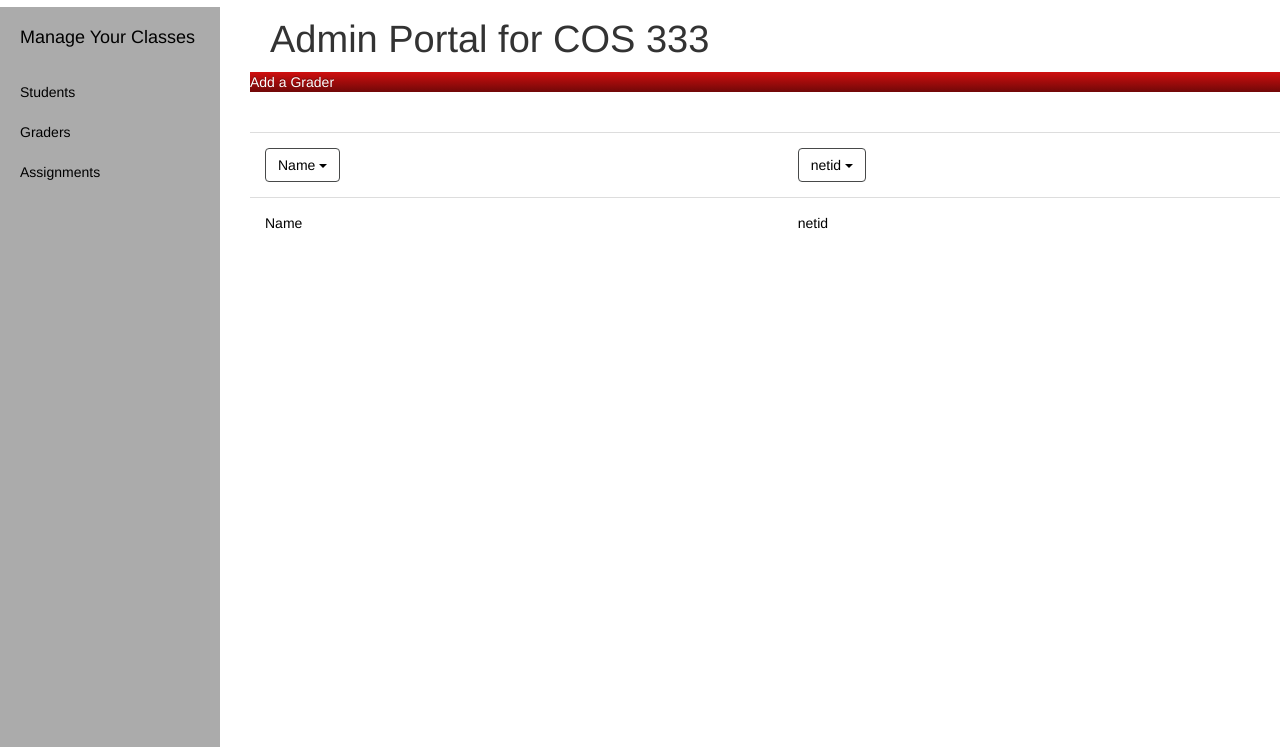
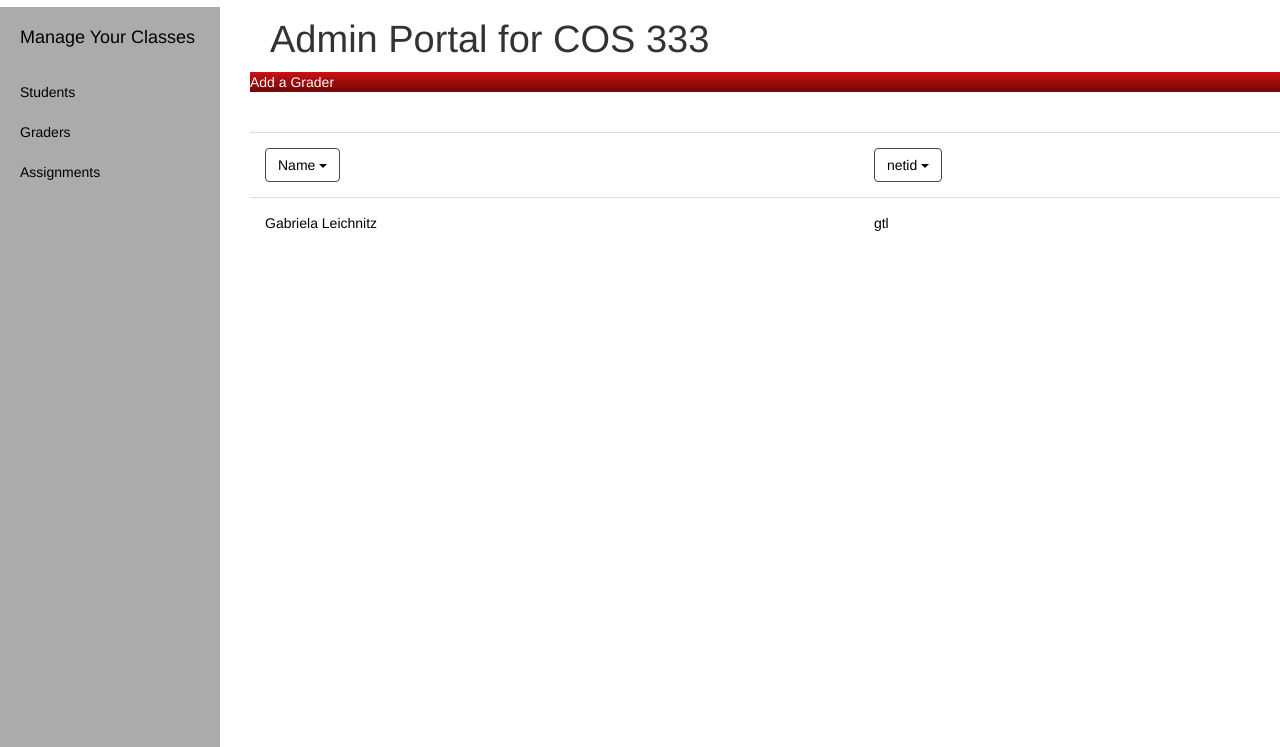
Before and after one commit to gleichnitz/333, a Flask app: template templates/admin_graders.html in a window 1280 px wide. Shown: the part 53-800 px from the top of the page. Run offline with Flask 2, Linux system fonts and the light colour scheme; the template is opened without the code that fills it, so the values that code supplies are empty.

Commit message:
change tables

```diff
--- a/templates/admin_admins.html
+++ b/templates/admin_admins.html
@@ -17,5 +17,7 @@
           </th>
           <th> Rubric </th>
       </tr>
+      <tr><td><a href="#"><div style="height:100%;width:100%">NBody</div></a></td>
+              <td><a href="#"><div style="height:100%;width:100%">click here</div></a></td>
     </table>
 {% endblock %}
--- a/templates/admin_graders.html
+++ b/templates/admin_graders.html
@@ -25,7 +25,7 @@
                   </ul>
               </div>
       </tr>
-              <tr><td><a href="#"><div style="height:100%;width:100%">Name</div></a></td>
-              <td><a href="#"><div style="height:100%;width:100%">netid</div></a></td>
+              <tr><td><a href="#"><div style="height:100%;width:100%">Gabriela Leichnitz</div></a></td>
+              <td><a href="#"><div style="height:100%;width:100%">gtl</div></a></td>
     </table>
 {% endblock %}
--- a/templates/admin_students.html
+++ b/templates/admin_students.html
@@ -25,7 +25,7 @@
                   </ul>
               </div>
       </tr>
-              <tr><td><a href="#"><div style="height:100%;width:100%">Name</div></a></td>
-              <td><a href="#"><div style="height:100%;width:100%">netid</div></a></td>
+              <tr><td><a href="#"><div style="height:100%;width:100%">Gabriela Leichnitz</div></a></td>
+              <td><a href="#"><div style="height:100%;width:100%">gtl</div></a></td>
     </table>
 {% endblock %}
```
